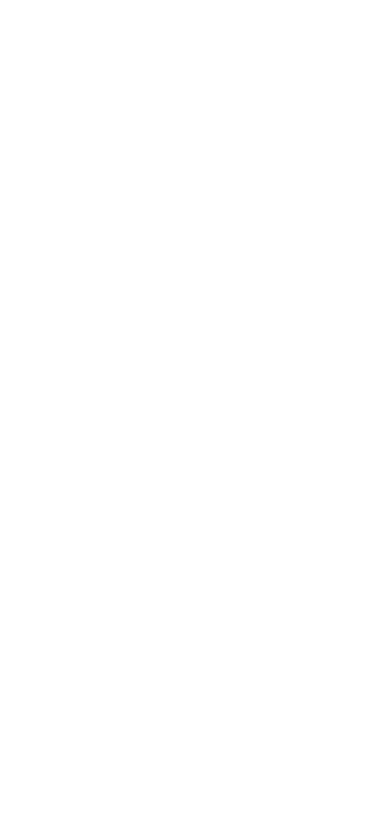
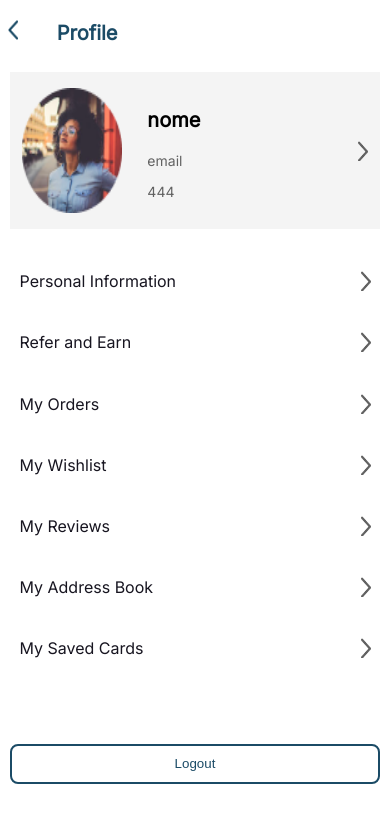
Before and after one commit to evertonnasac/compass-projeto-pwa-ecommerce, a React (Vite) app in the folder pwa-ecommerce/: page /profile in a window 390 px wide. Before the commit this address had no page. Shown: the top 822 px of the page. Built offline with nearby package versions, Linux system fonts and the light colour scheme.

Commit message:
Criando a pagina Profile versao mobile

```diff
--- a/pwa-ecommerce/src/App.tsx
+++ b/pwa-ecommerce/src/App.tsx
@@ -16,6 +16,7 @@
 import { Register } from "./pages/auth/Register"
 import { NewUser } from "./pages/auth/NewUser"
 import { Login } from "./pages/auth/Login"
+import { Profile } from "./pages/profile/Profile"
 
 const StyleResponsive = styled.section`
 
@@ -59,6 +60,8 @@
               <Route path="/login" element = {<Login/>}/>
               <Route path="/register" element = {<Register/>}/>
               <Route path="/newuser" element = {<NewUser/>}/>
+              <Route path="/register" element = {<Register/>}/>
+              <Route path="/profile" element = {<Profile/>}/>
               <Route path="/category" element = {<SubCategory/>}/>
               <Route path="/product" element = {<ProductPage/>}/>
               <Route path="/cart" element = {<Cart/>}/>
--- a/pwa-ecommerce/src/components/mobile/Goto.tsx
+++ b/pwa-ecommerce/src/components/mobile/Goto.tsx
@@ -6,7 +6,7 @@
 
 const StyleContainerGoto = styled.div`
     width: 100% ;
-    height: 50px ;
+    height: 100% ;
     box-sizing: border-box ;
     padding-top: 20px ;
     display: none ;
@@ -24,9 +24,10 @@
 
     .title_goto{
         width: 90% ;
-        font-size: ${typography.headingS20.fontSize} ;
-        font-weight: ${typography.headingS20.fontWeight} ;
-        color: ${colours.primary};
+        height: 100% ;
+        font-size: ${typography.paragraphR16.fontSize} ;
+        font-weight: ${typography.paragraphR16.fontWeight};
+
     }
 
 `
--- /dev/null
+++ b/pwa-ecommerce/src/pages/profile/Profile.tsx
@@ -0,0 +1,16 @@
+import styled from "styled-components";
+import { ProfileMobile } from "./ProfileMobile";
+
+
+const StyleContainer = styled.section`
+    width: 100% ;
+
+`
+
+export const Profile = () => {
+    return (
+        <StyleContainer>
+            <ProfileMobile/>
+        </StyleContainer>
+    )
+}
--- /dev/null
+++ b/pwa-ecommerce/src/pages/profile/ProfileMobile.tsx
@@ -0,0 +1,146 @@
+import styled from "styled-components";
+import typography from "../../UI/typography";
+import { colours } from "../../UI/colours";
+import { Button } from "../../components/buttons/Button";
+import { ContainerBack } from "../../components/mobile/HeaderBack";
+import { ContainerGoto } from "../../components/mobile/Goto";
+import { Link } from "react-router-dom";
+import iconGoto from "../../../public/icons/arrow-goto.png"
+import imgUser from "../../../public/images/signup/user.png"
+
+const StyleContainer = styled.section`
+    width: 100% ;
+    height: calc(100vh - 60px) ;
+
+    display: flex ;
+    justify-content: space-between ;
+    flex-direction: column ;
+    align-items: center ;
+
+
+    @media (min-width : 899px){
+        display: none ;
+    }
+
+`
+
+const ContainerPhoto = styled.div`
+    height: 20% ;
+    width: 95% ;
+    display: flex ;
+    align-items: center ;
+    justify-content: space-around ;
+    background-color: ${colours.accent} ;
+
+    .profile_info{
+        width: 50% ;
+
+        .name{
+            font-size: ${typography.headingS20.fontSize} ;
+            font-weight: ${typography.headingS20.fontWeight} ;
+        }
+
+        .email, .number {
+            font-size: ${typography.headingM14.fontSize} ;
+            font-weight: ${typography.headingM14.fontWeight};
+            color: ${colours.low_emphasis} ;
+        }
+
+    }
+
+    .img_photo{
+        width: 30% ;
+        max-width: 100px ;
+        height: 80% ;
+    }
+
+    .img_arrow{
+        width: 10px ;
+        height: 20px ;
+    }
+
+`
+
+const ContainerMenu = styled.div`
+    width: 90% ;
+    height: 60% ;
+
+
+`
+
+const ContentOptiont = styled.div`
+    width: 100% ;
+    height: 13% ;
+
+
+    a{
+        text-decoration : none;
+        color: ${colours.high_emphasis};
+        width: 100% ;
+        height: 100% ;
+
+    }
+
+
+`
+
+const itemsMenu = [
+    {
+        item : "Personal Information",
+        link : "/"
+    },
+    {
+        item: "Refer and Earn",
+        link : "/"
+    },
+    {
+        item : "My Orders",
+        link : "/",
+    },
+    {
+        item: "My Wishlist",
+        link : "/wishlist"
+    },
+    {
+        item : "My Reviews",
+        link : "/reviews",
+    },
+    {
+        item: "My Address Book",
+        link : "/address"
+
+    },
+    {
+        item: "My Saved Cards",
+        link : "/"
+
+    }
+
+]
+
+export const ProfileMobile = () =>{
+
+    return (
+        <StyleContainer>
+            <ContainerBack title="Profile"/>
+            <ContainerPhoto>
+                <img src={imgUser} className="img_photo"/>
+                <div className="profile_info">
+                    <p className="name">nome</p>
+                    <p className="email">email</p>
+                    <p className="number">444</p>
+                </div>
+                <img src={iconGoto} className="img_arrow" />
+            </ContainerPhoto>
+            <ContainerMenu>
+                {itemsMenu.map((item, index) => {
+                    return <ContentOptiont>
+                                <Link to={item.link}><ContainerGoto title={item.item}/></Link>
+                           </ContentOptiont>
+                })}
+
+            </ContainerMenu>
+            <Button type="outline" height="40px" width="95%" className="btn_logout_profie">Logout</Button>
+        </StyleContainer>
+    )
+}
```
Also changed, not shown: pwa-ecommerce/public/images/signup/user.png (added).
